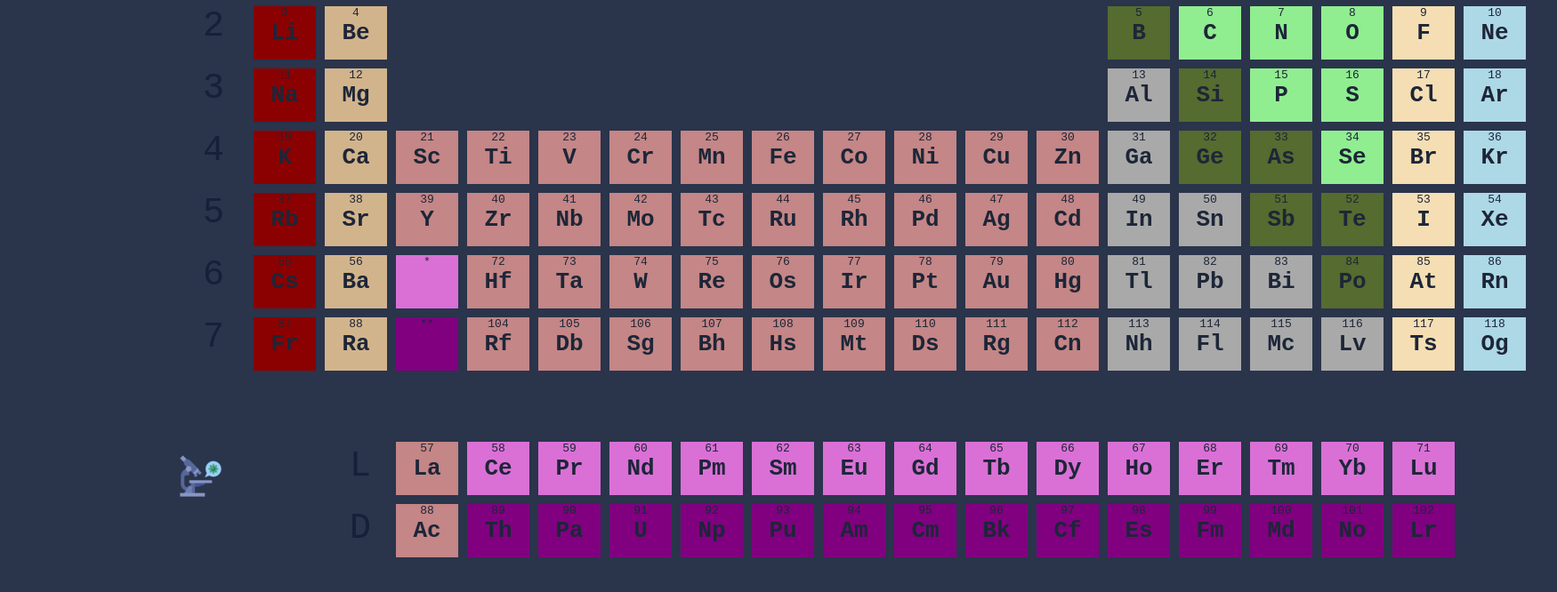
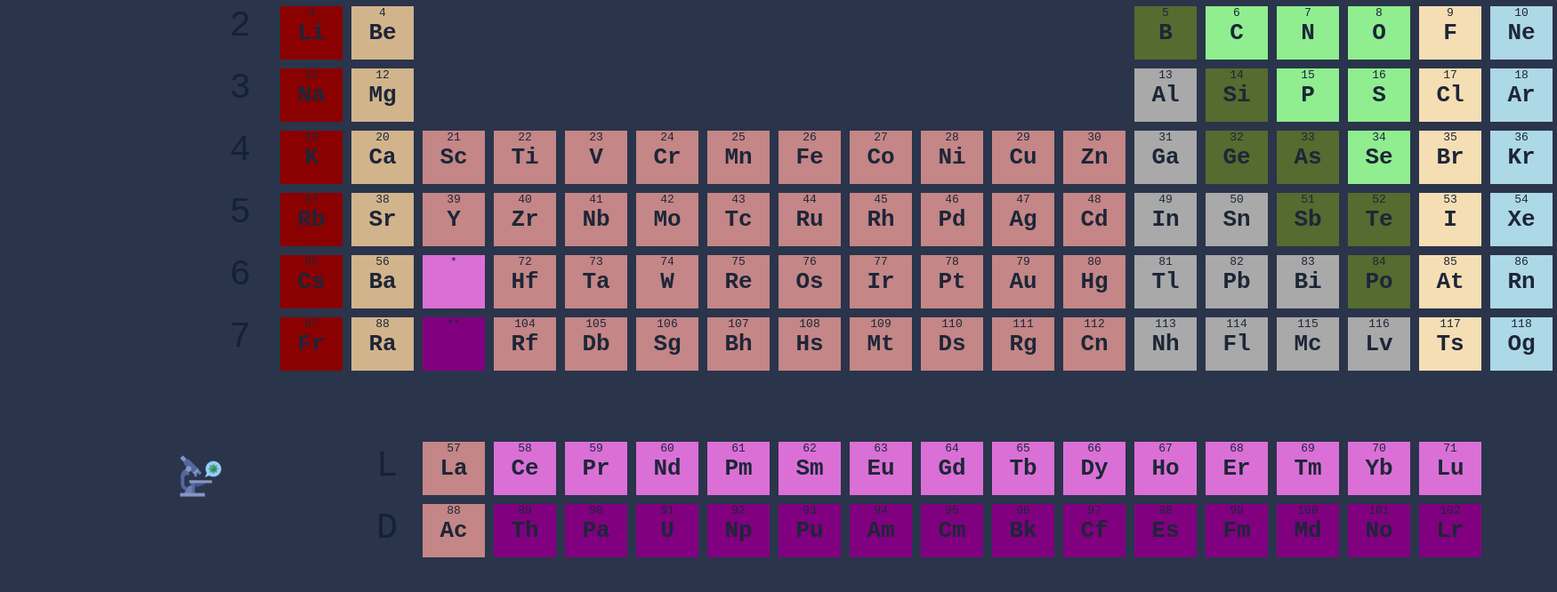
Before and after one commit to property091/min-table, a plain HTML site: page 404.html in a window 1280 px wide. Shown: the part 168-834 px from the top of the page at 89% size, 1750 px wide, since content can reach past the window. Drawn offline with Linux system fonts and the light colour scheme.

Commit message:
Update style.css

```diff
--- a/style.css
+++ b/style.css
@@ -71,13 +71,13 @@ body {
 
     position: absolute;
     top: 830px;
-    left: 280px;
+    left: 310px;
 }
 
 .area {
     position: fixed;
 
-    margin: 280px;
+    margin: 310px;
     margin-top: 100px;
 
     width: 1440px;
@@ -98,7 +98,7 @@ body {
 
     background-color: transparent;
     margin-top: 730px;
-    margin-left: 440px;
+    margin-left: 470px;
 }
 
 .area2 {
```
